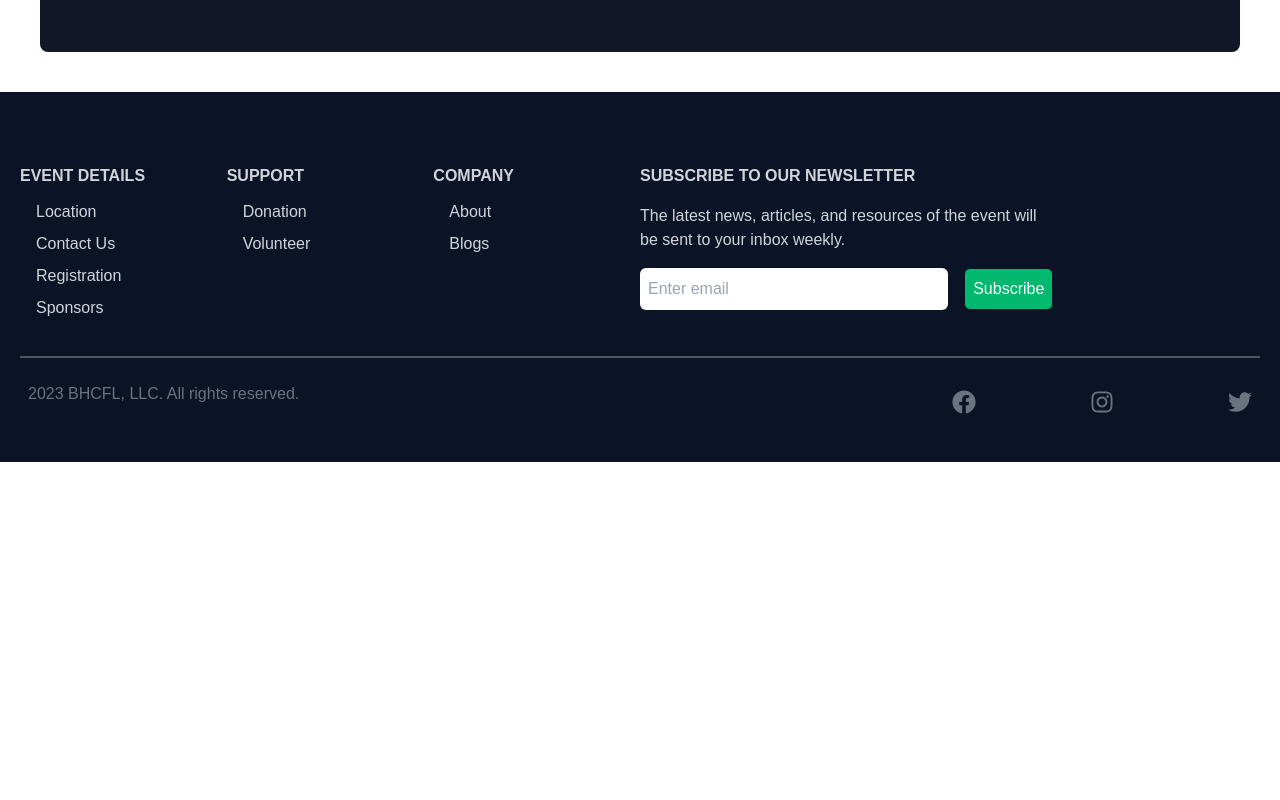
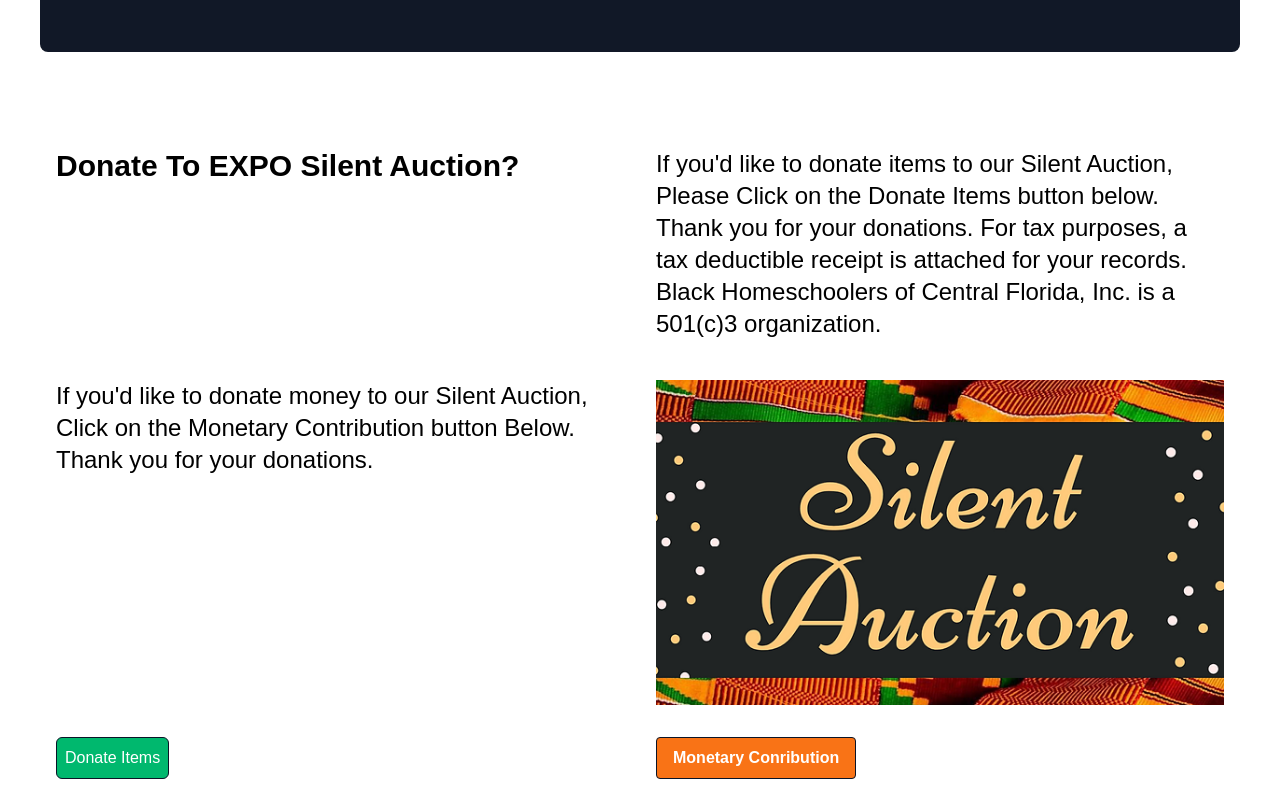
Before and after one commit to AnasGamal/bhs-expo-2024-react, a React (Vite) app: page /event in a window 1280 px wide. Shown: the part 3320-4120 px from the top of the page. Before the commit the page ends 3782 px from the top, so only its background shows below. Built offline with nearby package versions, Linux system fonts and the light colour scheme.

Commit message:
Added the silect auction panel

```diff
--- a/src/Pages/EventPage/EventPage.jsx
+++ b/src/Pages/EventPage/EventPage.jsx
@@ -6,6 +6,7 @@ import gold_ from "../../assets/gold.svg";
 import silver_ from "../../assets/silver.svg";
 import bronze_ from "../../assets/bronze2.svg";
 import { Link } from "react-router-dom";
+import SilentAuction from "./SilentAuction";
 
 const EventPage = () => {
 
@@ -33,7 +34,6 @@ const EventPage = () => {
               <span className="relative px-5 py-2.5 transition-all ease-in duration-75 bg-orange dark:bg-gray-900 rounded-md group-hover:bg-opacity-0">
                 BE A SPONSOR
               </span>
-              <div></div>
             </button>
             </Link>
           </div>
@@ -382,6 +382,7 @@ const EventPage = () => {
           </div>
         </div>
       </div>
+      <SilentAuction/>
     </div>
   );
 };
--- /dev/null
+++ b/src/Pages/EventPage/SilentAuction.jsx
@@ -0,0 +1,65 @@
+import React from "react";
+import image from "../../assets/silent_auction.png";
+import { Link } from "react-router-dom";
+
+const SilentAuction = () => {
+  return (
+    <div className="grid grid-cols-1 sm:grid-cols-2 md:grid-cols-3 lg:grid-cols-2 xl:grid-cols-3 pt-20 p-3 lg:p-10 mt-10 ">
+      {/* Cell 1 */}
+      <div className="p-4">
+        {/* Content for Cell 1 */}
+        <div className="text-3xl font-bold mb-2">
+          Donate To EXPO Silent Auction?
+        </div>
+      </div>
+
+      {/* Cell 2 */}
+
+      <div className="p-4 text-2xl  mb-2">
+        {/* Content for Cell 2 */}
+        If you'd like to donate items to our Silent Auction, Please Click on the
+        Donate Items button below. Thank you for your donations. For tax
+        purposes, a tax deductible receipt is attached for your records. Black
+        Homeschoolers of Central Florida, Inc. is a 501(c)3 organization.
+      </div>
+
+      {/* Cell 3 */}
+      <div className="p-4 p-4 text-2xl  mb-2">
+        {/* Content for Cell 3 */}
+        If you'd like to donate money to our Silent Auction, Click on the
+        Monetary Contribution button Below. Thank you for your donations.
+      </div>
+
+      {/* Cell 4 */}
+      <div className="p-4">
+        {/* Content for Cell 4 */}
+
+        <img src={image} alt="Banner" className="w-full  object-cover" />
+      </div>
+
+      {/* Cell 5 */}
+      <div className="p-4">
+        <Link to="https://docs.google.com/forms/d/e/1FAIpQLSfuc16SIfaDkJuz97syP_A-qVQ4gspbt3yr1sD5JfxR0LYN7A/viewform">
+
+        <button className="p-2 mb-2 bg-[#00B86E] hover:bg-black text-white transition-colors duration-300 ease-in-out transform hover:scale-10">Donate Items</button>
+        </Link>
+        {/* Content for Cell 5 */}
+      </div>
+
+
+      {/* Cell 6 */}
+      <Link to="https://www.charityauctionstoday.com/bid/1443">
+      <div className="p-4">
+        {/* Content for Cell 6 */}
+
+        <button className="bg-orange-500 hover:bg-blue-700 text-white font-bold py-2 px-4 rounded">
+          Monetary Conribution
+        </button>
+      </div>
+      </Link>
+
+    </div>
+  );
+};
+
+export default SilentAuction;
```
Also changed, not shown: src/assets/silent_auction.png (added).
